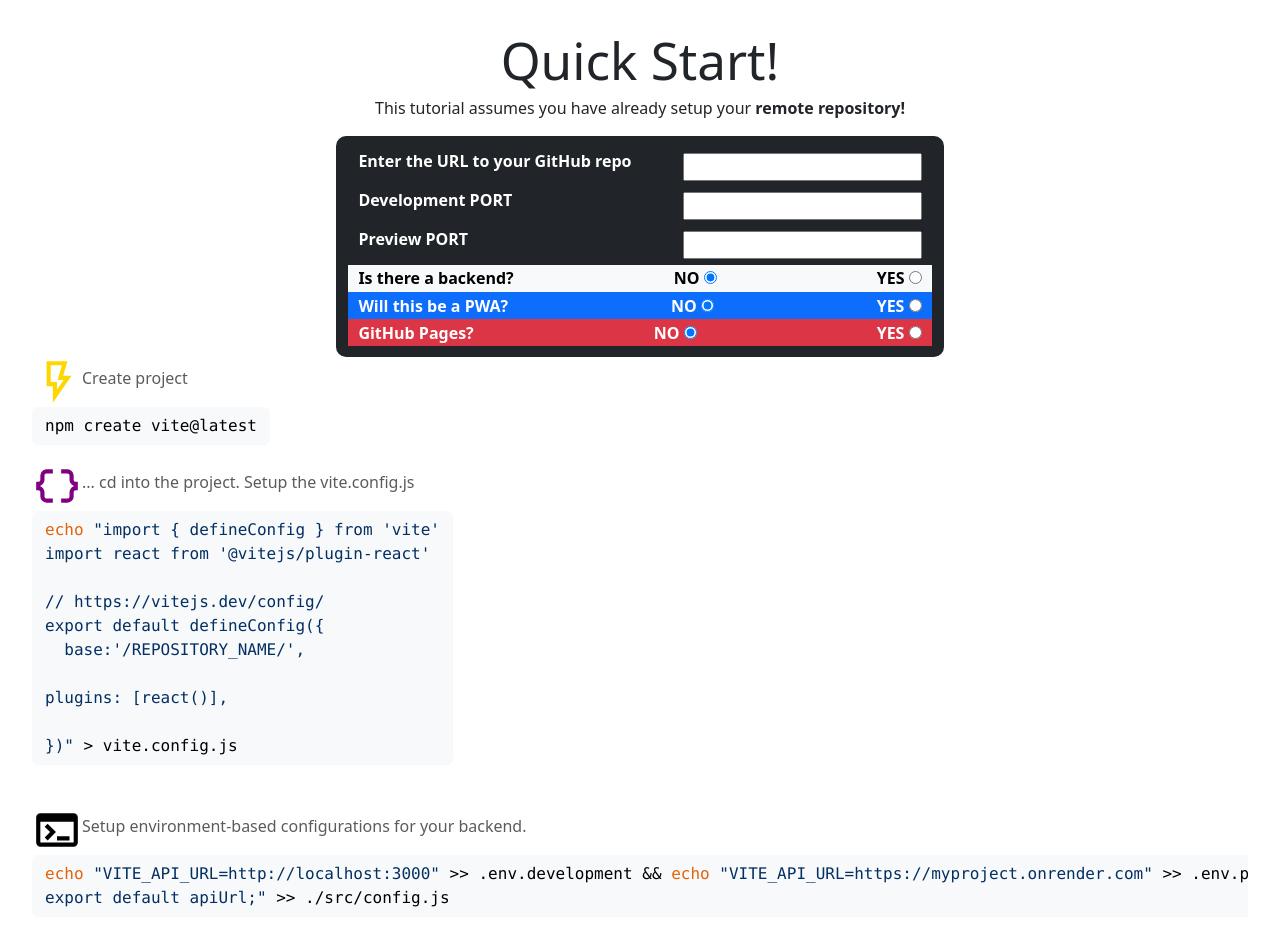
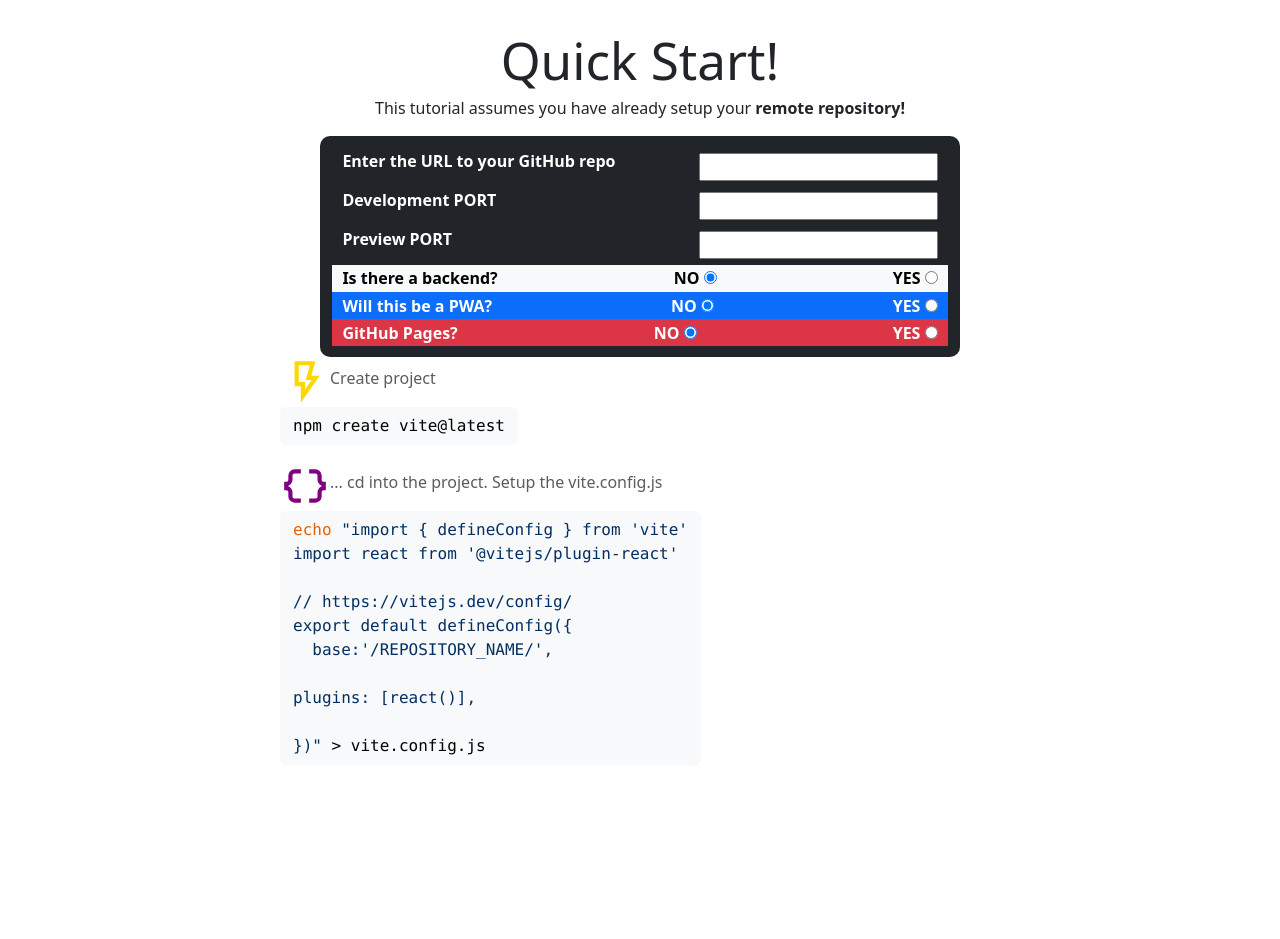
Before and after one commit to Perlesvaux/react-app-with-vite, a React (Vite) app: page / in a window 1280 px wide. Shown: the top 939 px of the page. After the commit the page ends 861 px from the top, so only its background shows below. Built offline with nearby package versions, Linux system fonts and the light colour scheme.

Commit message:
fix: All toggles added. Working on improving css and adding instructions to start servers

```diff
--- a/src/App.jsx
+++ b/src/App.jsx
@@ -1,6 +1,6 @@
 import { useState } from 'react'
 import './App.css'
-import 'bootstrap-icons/font/bootstrap-icons.css';
+//import 'bootstrap-icons/font/bootstrap-icons.css';
 import Step from './Step.jsx'
 import SimpleForm from './SimpleForm.jsx'
 import { steps_purify, tsar_bomba_purify, little_boy_purify } from './purifiedText.js'
--- a/src/SimpleForm.module.css
+++ b/src/SimpleForm.module.css
@@ -5,7 +5,8 @@
 }
 
 .container {
-  width:50%;
+  /*width:600px;*/
+  width:80vh;
   border-radius: 10px;
   padding-bottom: 11px;
   padding-top: 11px;
--- a/src/Step.jsx
+++ b/src/Step.jsx
@@ -1,6 +1,6 @@
 export default function Step({steps, toClipBoard}){
 
-  return (<>
+  return (<div style={{width:'90vh'}}>
       {
         steps.map((step, indx ) =>
         <div key={indx}>
@@ -11,5 +11,5 @@ export default function Step({steps, toClipBoard}){
         { step.legend && (<pre><code onClick={toClipBoard} className='text-start btn btn-light' dangerouslySetInnerHTML={{__html:step.cmd}}></code></pre>)}
         </div>)
       }
-  </>)
+  </div>)
 }
--- a/src/purifiedText.js
+++ b/src/purifiedText.js
@@ -61,18 +61,13 @@ plugins: [react()${state.pwaPlug==='1' ? `${pwaTemplate(state)}` : ''}],
     },
     {
       svg:terminal_black,
-      legend: 'Setup environment-based configurations for your backend.',
-      cmd:purified('bash',`echo "VITE_${state.envVar.toUpperCase()}=${state.devEnv}" >> .env.development && echo "VITE_${state.envVar.toUpperCase()}=${state.proEnv}" >> .env.production && echo "const apiUrl = import.meta.env.VITE_${state.envVar.toUpperCase()};
-export default apiUrl;" >> ./src/config.js
-`)},
+      legend: state.backend==='0'? '' :  `Setup development/production env variables.`,
+      cmd:purified('bash',`echo "VITE_${state.envVar.toUpperCase()}=${state.devEnv}" >> .env.development && echo "VITE_${state.envVar.toUpperCase()}=${state.proEnv}" >> .env.production`)},
 
     {
       svg:terminal_black,
-      legend: 'Then, import it into your src/App.jsx',
-      cmd:purified('javascript',`//apiUrl will be ${state.devEnv} while developing locally.
-// and ${state.proEnv} in production.
-import apiUrl from './config'
-` )},
+      legend:  state.backend==='0'? '' :  '... This variable below stores its value',
+      cmd:purified('javascript',`import.meta.env.VITE_${state.envVar.toUpperCase()}` )},
     {
       svg:terminal_red,
       legend: state.ghpages==='0'? '' :  '... When it\'s all said and done... It\'s time to deploy!',
```
